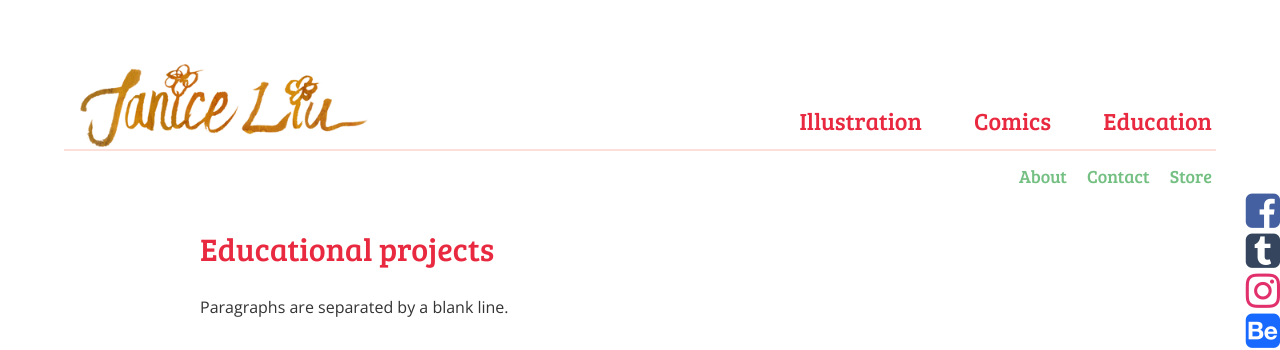
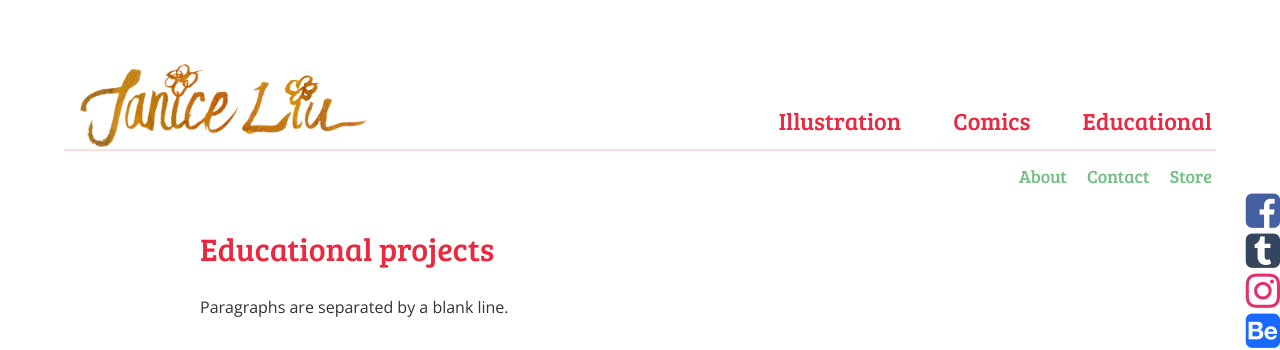
Before and after one commit to flutterdoodle/flutterdoodle.github.io, a Jekyll site: the page built from education.html, in a window 1280 px wide. Shown: the top 350 px of the page. Built offline with Jekyll 4.4.1, drawn with Linux system fonts in a browser that asks for light colours; nearby versions of some CDN libraries.

Commit message:
change Education to Educational

```diff
--- a/_includes/nav.html
+++ b/_includes/nav.html
@@ -13,8 +13,8 @@
       <a class="nav__link" href="/comics/">
         Comics
       </a>
-      <a class="nav__link" href="/education/">
-        Education
+      <a class="nav__link" href="/educational/">
+        Educational
       </a>
     </div>
   </div>
--- a/education.html
+++ b/education.html
@@ -1,6 +1,6 @@
 ---
 layout: mixed-gallery-text
-permalink: /education/
+permalink: /educational/
 series:
   - title: Story Cookbook
     description: The Story Cookbook was a children's book I worked on with <a href="http://storyplanet.ca/">Story Planet</a>, a non-profit devoted to literacy programs for children. The book was intended to be a fun writing resource for children who wanted to create their own stories.
```
